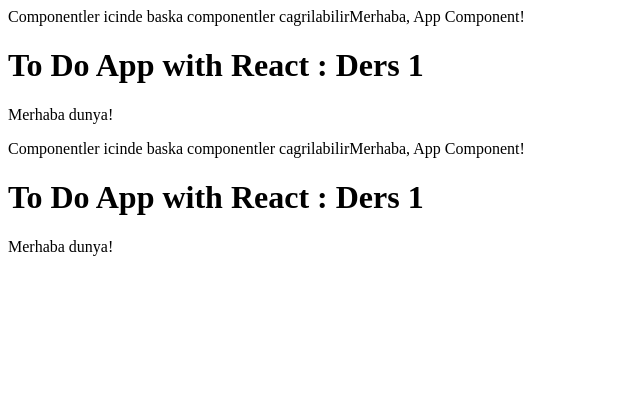
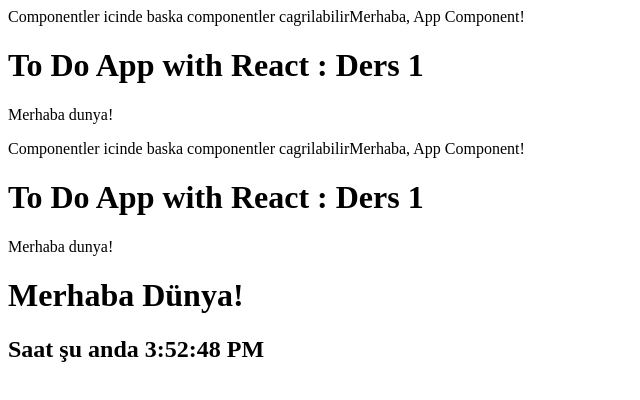
Before and after one commit to mehmetsoylucom/react-todo-tutorial, a React (Create React App) app: page / in a window 1280 px wide. Shown: the top 400 px of the page, without its empty margins (0-640 px from the left). Built offline with nearby package versions, Linux system fonts and the light colour scheme.

Commit message:
render -> virtual dom -> dom

```diff
--- /dev/null
+++ b/src/Clock.js
@@ -0,0 +1,16 @@
+import React from 'react';
+
+/*
+Bu component saati gosteriyor. index.js icinde render edilen fonksiyon
+her saniyede bir kez calisip DOM'un degisen tek kismi olan saati guncelliyor.
+ */
+function Clock(props) {
+    return (
+        <div>
+            <h1>Merhaba Dünya!</h1>
+            <h2>Saat şu anda {props.date.toLocaleTimeString()}</h2>
+        </div>
+    );
+}
+
+export default Clock;
--- a/src/index.js
+++ b/src/index.js
@@ -7,6 +7,7 @@
 import App from './App';
 
 import * as serviceWorker from './serviceWorker';
+import Clock from "./Clock";
 
 // Bir element yani zamanda component de olabilir
 // componentlere veri gonderilebilir.
@@ -18,15 +19,20 @@
 // DOM render import edilen App'i root id sahibi div altinda render ediyor
 // JSX formatinda gelen elementler React uzerinden bir JS nesnesine donusturulerek kullaniliyor
 // Bunun anlami JSON olan veri kullanici tarafinda redux ile depolanabilir ve yonetilebilir
+function tick() {
     ReactDOM.render(
         <div>
             <App planet="Pluton"/>
             {appComponent}
+            <Clock date={new Date()}/>
         </div>,
         // Root dugumu genellikle bir tanedir ve kapsayicidir
         // Dilenirse birden fazla olabilir, ayni uygulama birden cok render yapabiliyor
         // Tum react islemleri bunun icerisinde gerceklesiyor
         document.getElementById('root')
     );
+}
+
+setInterval(tick, 1000);
 
 serviceWorker.unregister();
```
Lines whose indentation alone changed are shown as unchanged.
